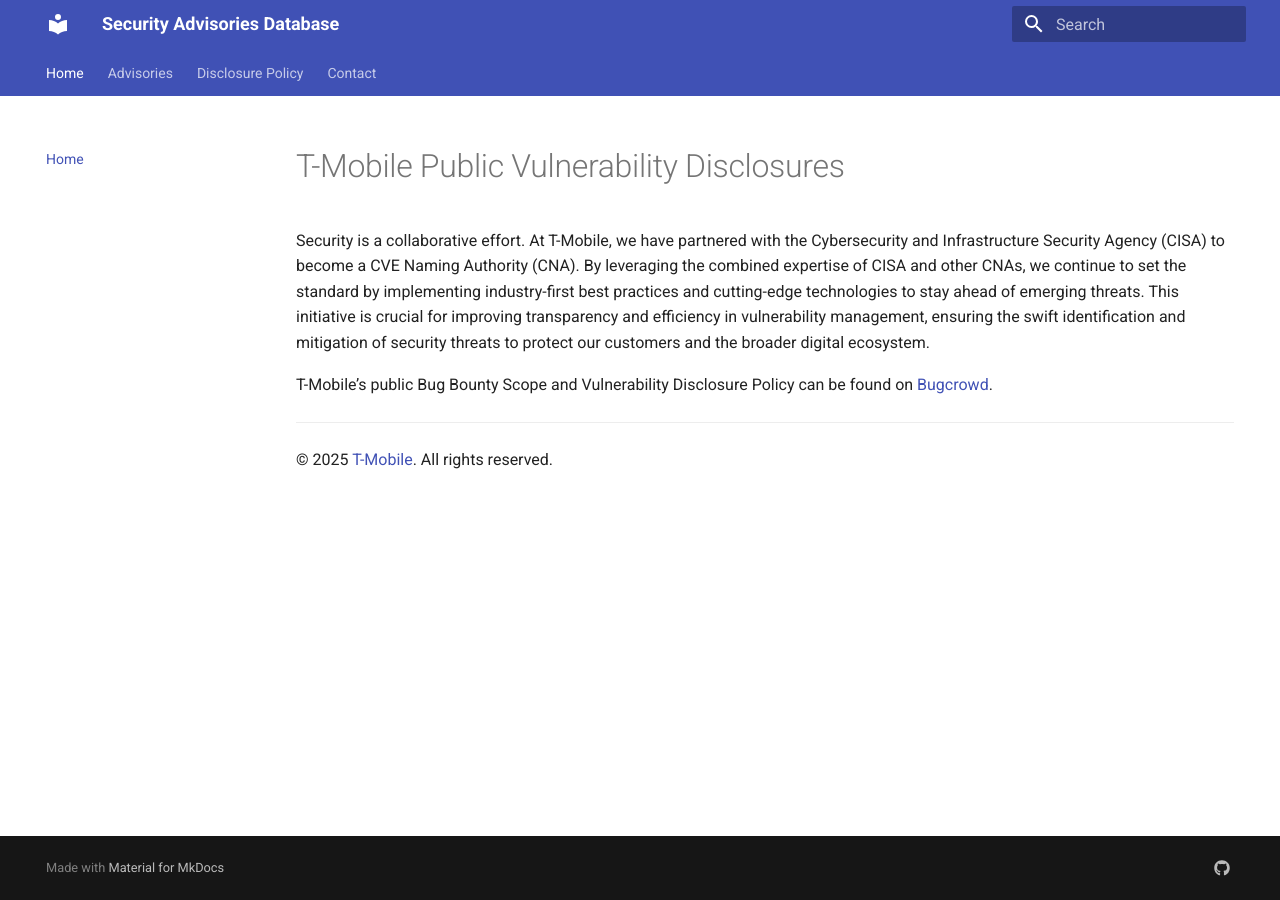
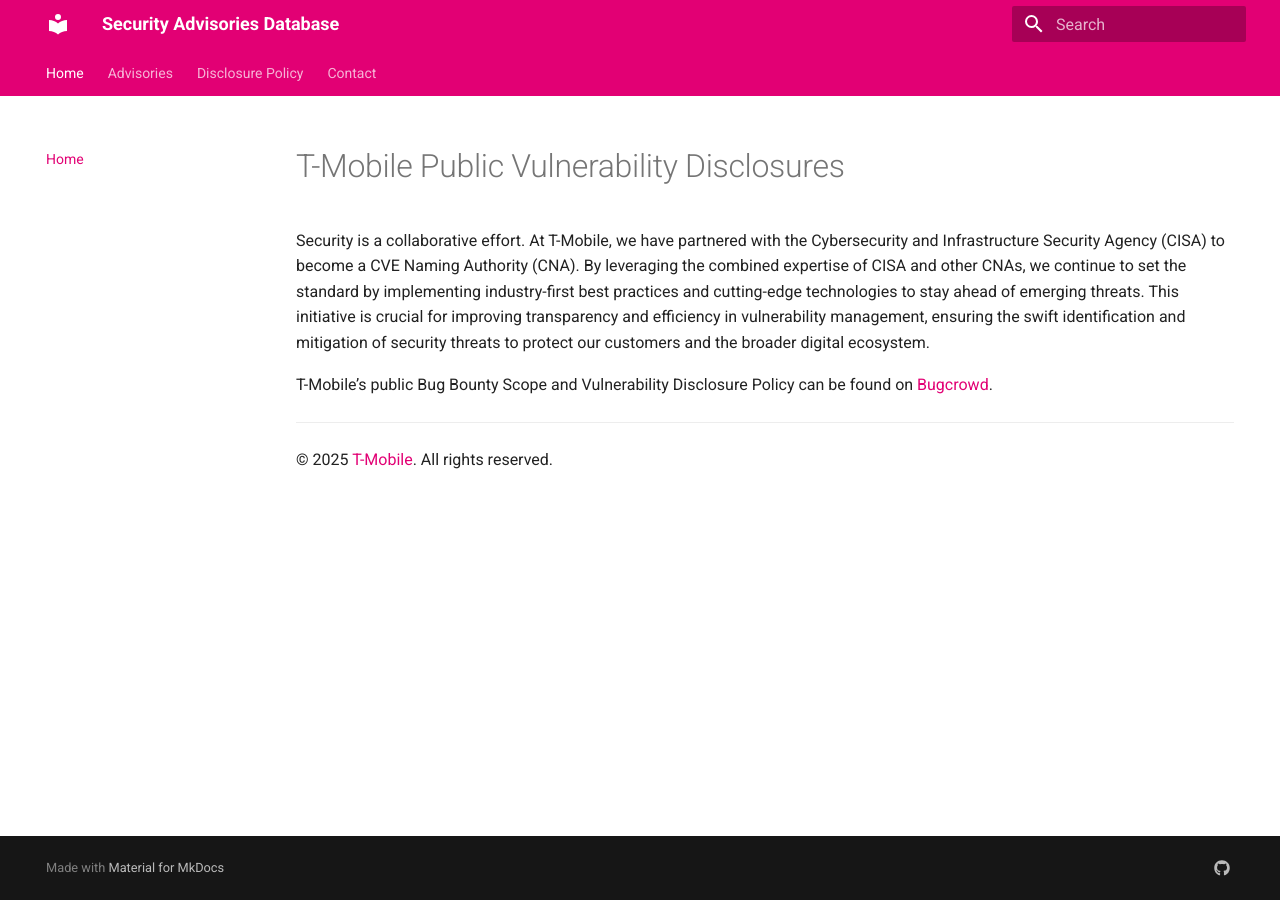
Before and after one commit to t-mobile/t-mobile.github.io, an MkDocs documentation site: the page built from docs/index.md, in a window 1280 px wide. Built offline with MkDocs 1.6.1 and Material for MkDocs 9.7.7, drawn with Linux system fonts in a browser that asks for light colours.

Commit message:
Some updates

```diff
--- /dev/null
+++ b/docs/stylesheets/extra.css
@@ -0,0 +1,6 @@
+:root {
+    --md-primary-fg-color: #e20074;
+    --md-primary-fg-color--light: #ff1a8d;
+    --md-primary-fg-color--dark: #b30059;
+    --md-accent-fg-color: #e20074;
+}
--- a/mkdocs.yml
+++ b/mkdocs.yml
@@ -5,6 +5,9 @@
 theme:
   name: material
   favicon: assets/icon.png
+  palette:
+    primary: custom
+    accent: custom
   features:
     - navigation.tabs
     - navigation.sections
@@ -13,6 +16,9 @@
     - toc.integrate
     - search.suggest
     - search.highlight
+
+extra_css:
+  - stylesheets/extra.css
 
 plugins:
   - search
```
